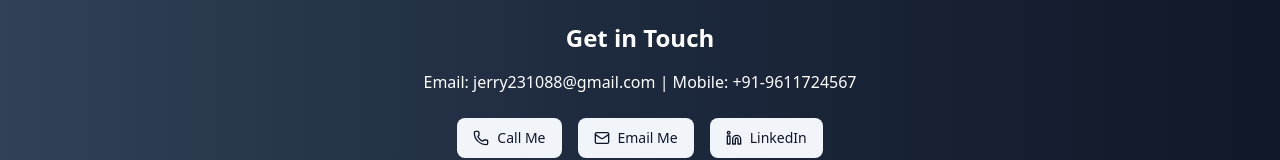
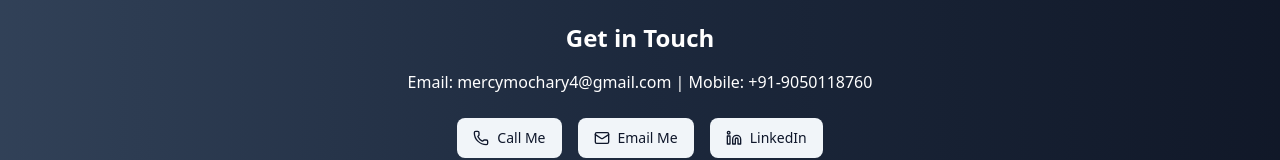
Before and after one commit to mercymsingh/mercymsingh.github.io, a Next.js app: page / in a window 1280 px wide. Shown: the part 4417-4577 px from the top of the page. Built offline with nearby package versions, Linux system fonts and the light colour scheme.

Commit message:
contact corrected

```diff
--- a/src/app/page.tsx
+++ b/src/app/page.tsx
@@ -367,7 +367,7 @@ const Portfolio: React.FC = () => {
       <section className="text-center py-20 bg-gradient-to-r from-slate-700 via-slate-800 to-gray-900 text-white">
         <h3 className="text-2xl font-semibold mb-4">Get in Touch</h3>
         <p className="mb-6">
-          Email: jerry231088@gmail.com | Mobile: +91-9611724567
+          Email: mercymochary4@gmail.com | Mobile: +91-9050118760
         </p>
         <div className="flex justify-center space-x-4">
             <Button asChild className="bg-slate-100 text-slate-900 hover:bg-slate-300">
```
